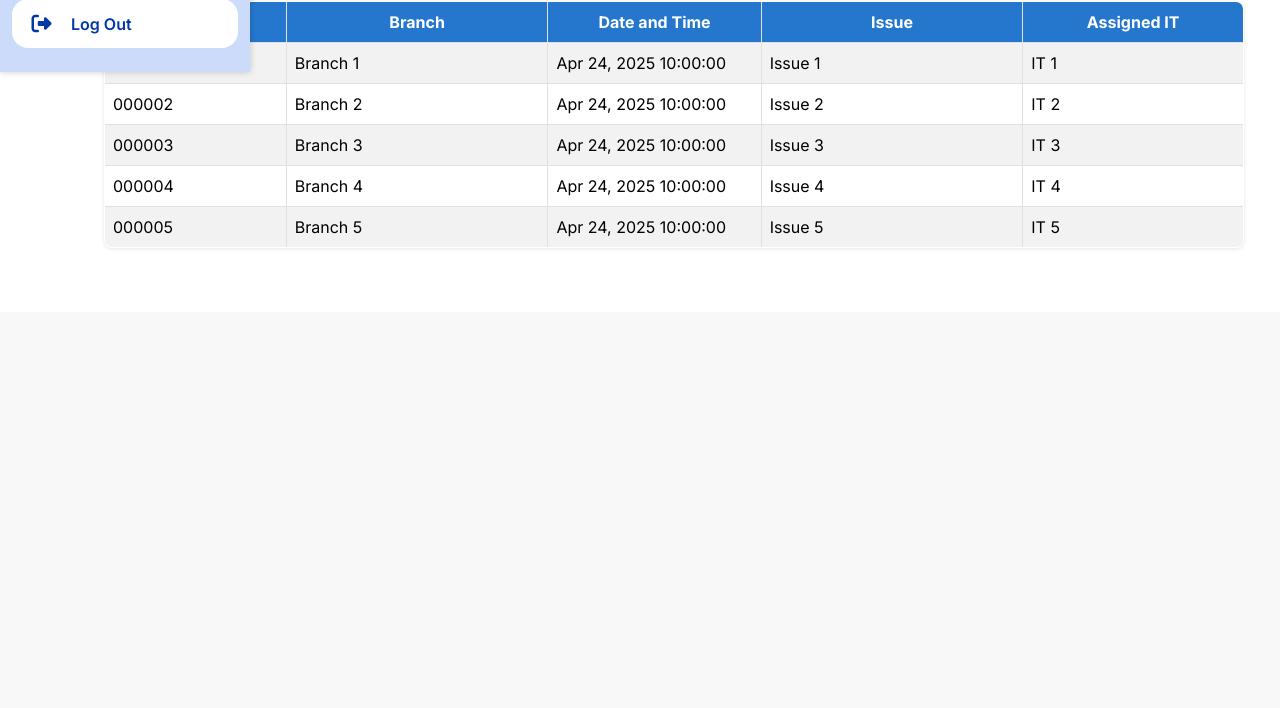
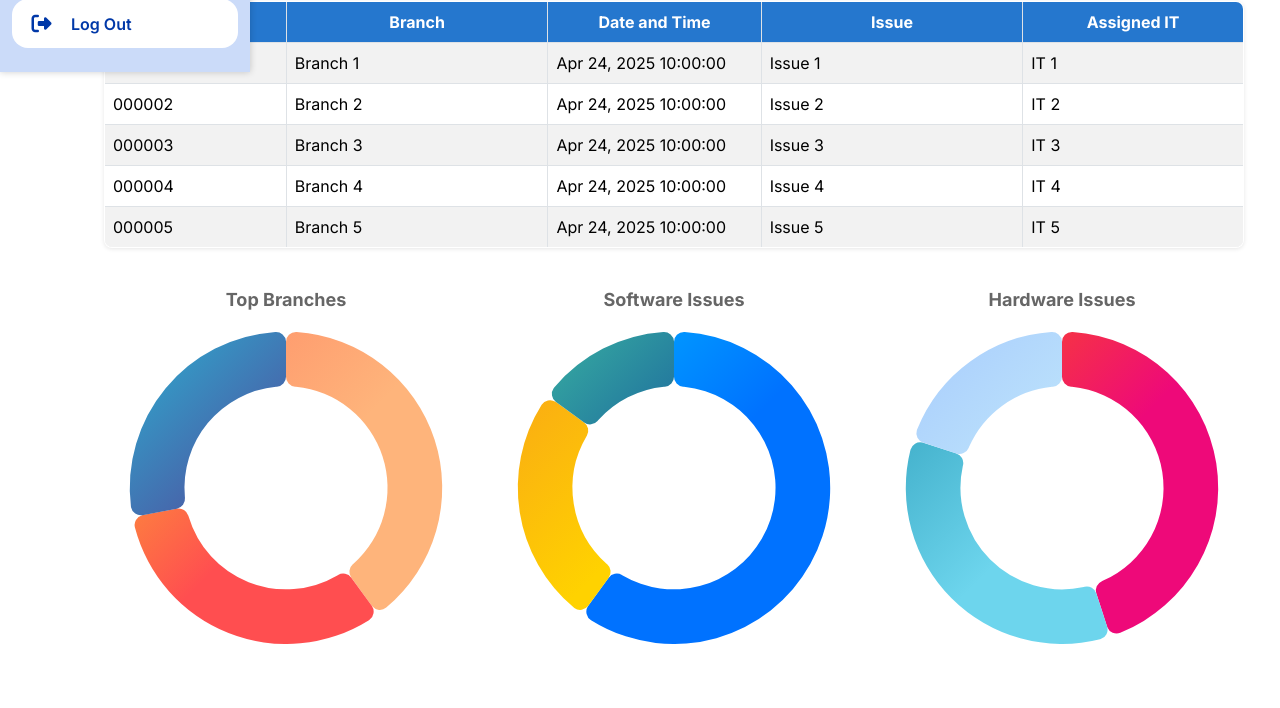
Before and after one commit to Bitterbuggy/MISTicketingSystem, a PHP site: page /admin/admindashboard.php in a window 1280 px wide. Shown: the part 728-1436 px from the top of the page. Before the commit the page ends 975 px from the top, so only its background shows below. Run offline with PHP 8.4, Linux system fonts and the light colour scheme; the visitor is signed in with stand-in values (Sample User, id 1).

Commit message:
modified:   admin/admindashboard.php

```diff
--- a/admin/admindashboard.php
+++ b/admin/admindashboard.php
@@ -244,6 +244,26 @@ if ($_SESSION['RoleId'] != 1) {
                             </table>
                         </div>
                     </div>
+                </div>
+
+                <!-- Charts Container -->
+                <div class="row no-gutters mt-3 align-items-center">
+                    <div class="col-md-4 mb-3">
+                        <div class="chart-card">
+                            <canvas id="branchMostTicketChart"></canvas>
+                        </div>
+                    </div>
+                    <div class="col-md-4 mb-3">
+                        <div class="chart-card">
+                            <canvas id="mostSoftwareIssueChart"></canvas>
+                        </div>
+                    </div>
+                    <div class="col-md-4 mb-3">
+                        <div class="chart-card">
+                            <canvas id="mostHardwareIssueChart"></canvas>
+                        </div>
+                    </div>
+            </div>
         </div>
         </div>
             </main>
```
